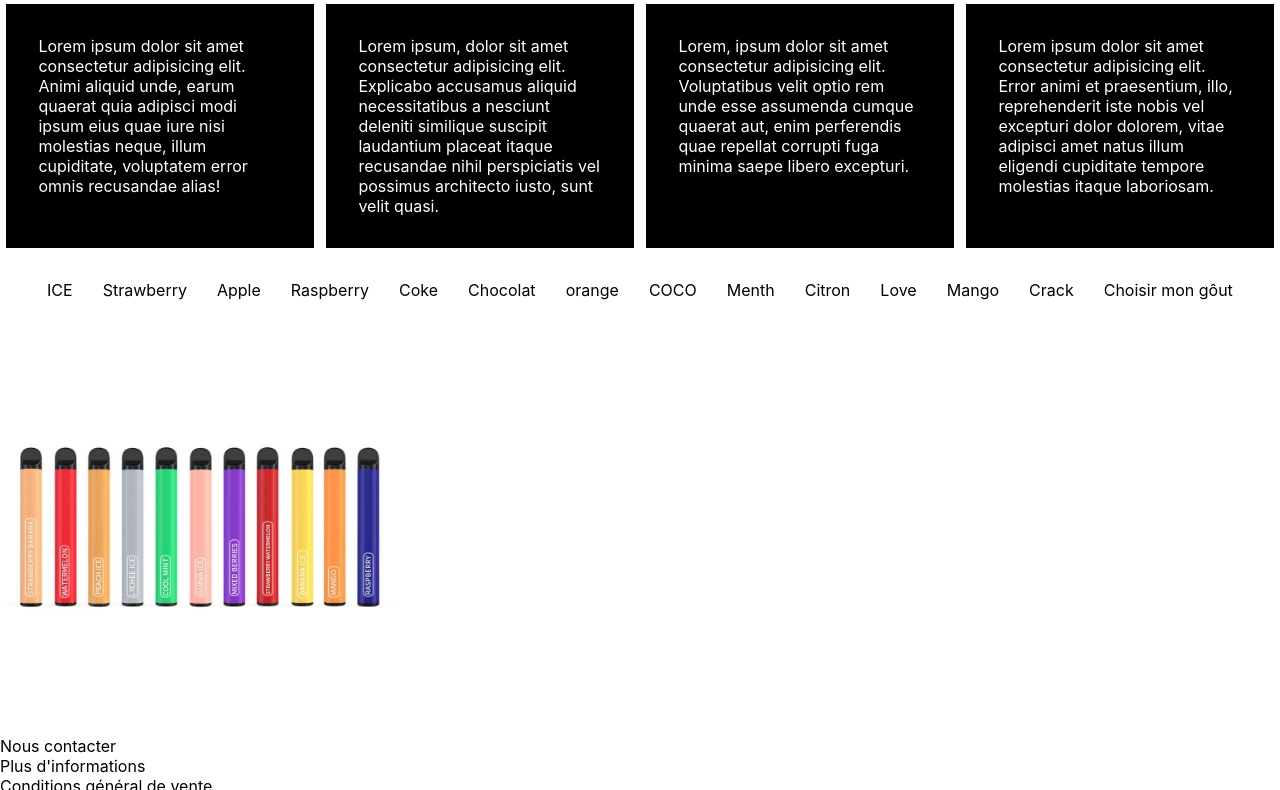
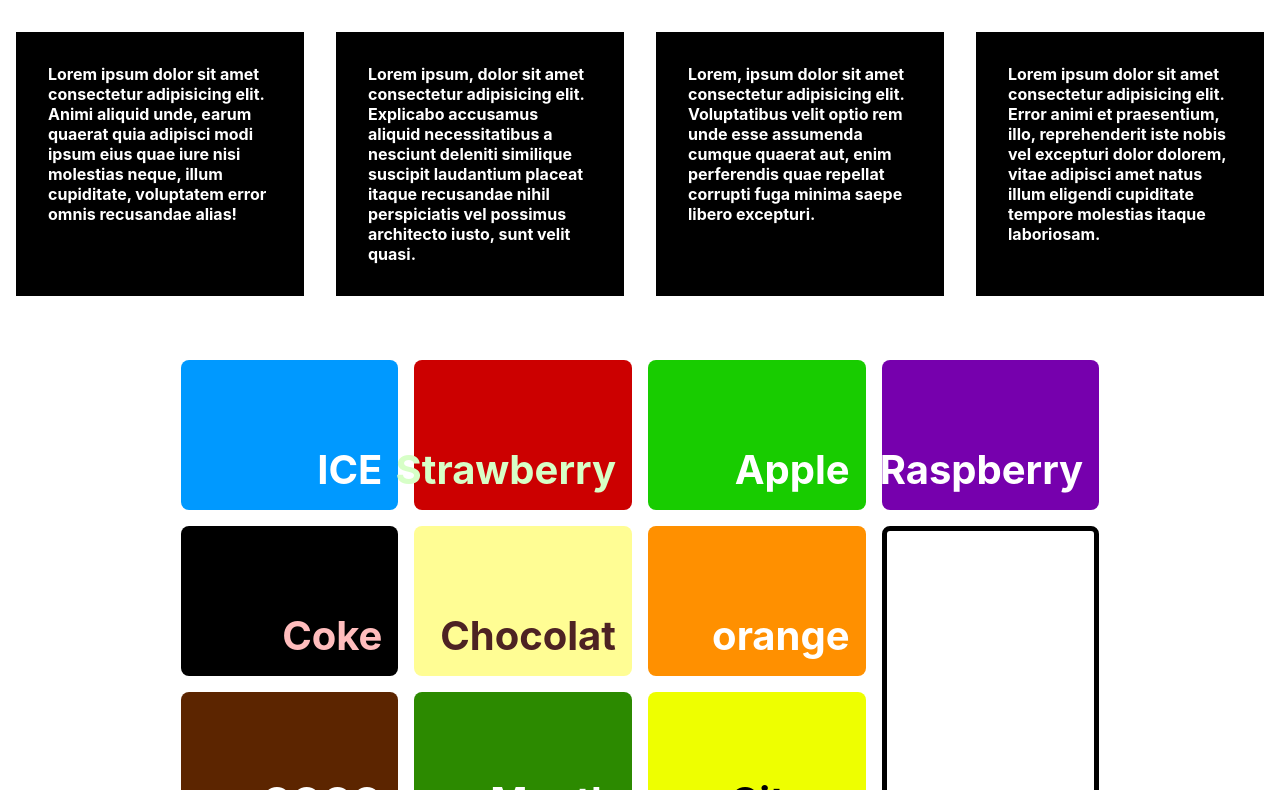
Before and after one commit to wamanxx/Vape, a plain HTML site: page index.html in a window 1280 px wide. Shown: the part 392-1182 px from the top of the page. Drawn offline with Linux system fonts and the light colour scheme.

Commit message:
Update VAPE.CSS

```diff
--- a/VAPE.CSS
+++ b/VAPE.CSS
@@ -1,7 +1,8 @@
 *
 {
+    font-weight: bold;
     margin: 0%;
-    padding: 0;
+    padding: 0%;
     font-family: -apple-system, BlinkMacSystemFont, 'Segoe UI', Roboto, Oxygen, Ubuntu, Cantarell, 'Open Sans', 'Helvetica Neue', sans-serif;
 }
 
@@ -11,36 +12,13 @@
     font-weight: normal;
     src: local('Geomanist Regular Italic'), url('Geomanist-Regular-Italic.woff') format('woff');
     }
-.proof
-{
-    width: 19%;
-    background-color: black;
-    color: #ffffff;
-    padding: 2REM;
-}
-.argu
-{
-    display: flex;
-    flex-direction: row;
-    justify-content: space-around;
-}
-.gout
-{
-    display: flex;
-    flex-direction: row;
-    justify-content: space-around;
-    padding: 2rem;
-}
-h3{
-    text-align: center;
-    margin: 2rem;
-    font-size: 1.4rem;
-}
+
 h1{
+    position: relative;
     font-size: 4em;
     color: whitesmoke;
     background-color: hsl(0, 0%, 0%);
-    width: 100vw;
+    width: 100%;
     margin: 0;
     padding: 0;
     /* letter-spacing: 5rem; */
@@ -49,13 +27,15 @@
 }
 
 
- img
+img
  {
-    height:50vh;
-    aspect-ratio: 100%;
+    height:auto;
+    display: block;
+    margin: auto;
  }
- .navi {
-
+ /* tout ce qui concerne nav */
+ .navi
+ {
     margin: 10px;
     background-color: rgb(201, 201, 201);
     color: hsl(0, 0%, 27%);
@@ -73,7 +53,7 @@
     color: hsl(0, 0%, 100%);
     letter-spacing: 5px;
     transition: ease-in-out;
-    transition-duration: 1000ms;
+    transition-duration: 500ms;
 }
  nav
  {
@@ -84,6 +64,36 @@
     flex-direction: column;
     align-items: center;
  }
+
+ /*  */
+
+ /* tout ce qui concerne les proofs */
+ .proof
+{
+    width: 19%;
+    min-height: auto;
+    background-color: black;
+    color: #ffffff;
+    padding: 2rem;
+    margin: 1rem;
+}
+.argu
+{
+    display: flex;
+    flex-direction: row;
+    justify-content: space-around;
+}
+h3{
+    text-align: center;
+    margin: 2rem;
+    font-size: 2rem;
+    background: linear-gradient(top to bottom whitesmoke);
+}
+h3.navi:hover{
+    text-align: center;
+    margin: 2rem;
+    font-size: 2rem;
+}
 
 div[class*=health]:hover
 {
@@ -120,3 +130,163 @@
     transition-duration: 500ms;
 
 }
+
+/*
+*/
+
+/* tout ce qui concerne les gouts */
+
+.gout div{
+    font-size: 2.5em;
+    font-weight: bold;
+    margin: 0;
+    padding: 0;
+    border-radius: 0.5rem;
+    display: flex;
+    justify-content: end;
+    align-items: flex-end;
+    padding: 1rem;
+}
+.gout{
+    display: grid;
+    grid-template-columns:  17%  17%  17%  17%;
+    grid-template-rows: 150px  150px  150px  150px;
+    column-gap: 1rem;
+    row-gap:1rem;
+    width: 100%;
+    justify-content: center;
+    margin-top: 3rem;
+    margin-bottom: 3rem;
+
+}
+.choisir
+{
+    grid-column-start: 4;
+    grid-row-start: 2;
+    grid-row-end: span 3;
+
+}
+
+.ice
+{
+    background-color:hsl(204, 100%, 50%) ;
+    color:hsl(0, 0%, 100%) ;
+}
+
+.wejdene
+{
+    background-color:hsl(24, 100%, 18%) ;
+    color:hsl(0, 0%, 100%) ;
+}
+
+.apple
+{
+    background-color:hsl(113, 100%, 40%) ;
+    color:hsl(0, 0%, 100%) ;
+}
+
+.straw
+{
+    background-color:hsl(0, 100%, 40%) ;
+    color:hsl(103, 100%, 89%) ;
+}
+
+.rouge
+{
+    background-color:hsl(281, 100%, 34%) ;
+    color:hsl(0, 0%, 100%) ;
+}
+
+.coca
+{
+    background-color:hsl(0, 0%, 0%) ;
+    color:hsl(0, 100%, 87%) ;
+}
+
+.choco
+{
+    background-color:hsl(59, 100%, 79%) ;
+    color:hsl(0, 38%, 22%) ;
+}
+
+.cici
+{
+    background-color:hsl(64, 100%, 50%) ;
+    color:hsl(0, 0%, 0%) ;
+}
+
+.orange
+{
+    background-color:hsl(34, 100%, 50%) ;
+    color:hsl(0, 0%, 100%) ;
+}
+
+.crack
+{
+    background-color:hsl(0, 0%, 0%) ;
+    color:hsl(0, 0%, 100%) ;
+}
+.menth
+{
+    background-color:hsl(101, 100%, 27%) ;
+    color:hsl(0, 0%, 100%) ;
+}
+
+.mango
+{
+    background-color:hsl(46, 100%, 49%) ;
+    color:hsl(0, 0%, 100%) ;
+}
+
+.love
+{
+    background-color:hsl(337, 100%, 50%) ;
+    color:hsl(0, 0%, 100%) ;
+}
+
+.choisir
+{
+    border: black solid 5px;
+}
+
+
+/*  */
+
+
+
+
+
+
+
+
+
+
+
+
+
+
+
+
+
+
+
+
+
+
+
+
+
+
+footer
+{
+    background-color: hsl(0, 0%, 20%);
+    color: whitesmoke;
+    padding: 2rem;
+    display: flex;
+    justify-content: space-around;
+}
+
+footer div:hover
+{
+    text-decoration: underline;
+}
```
